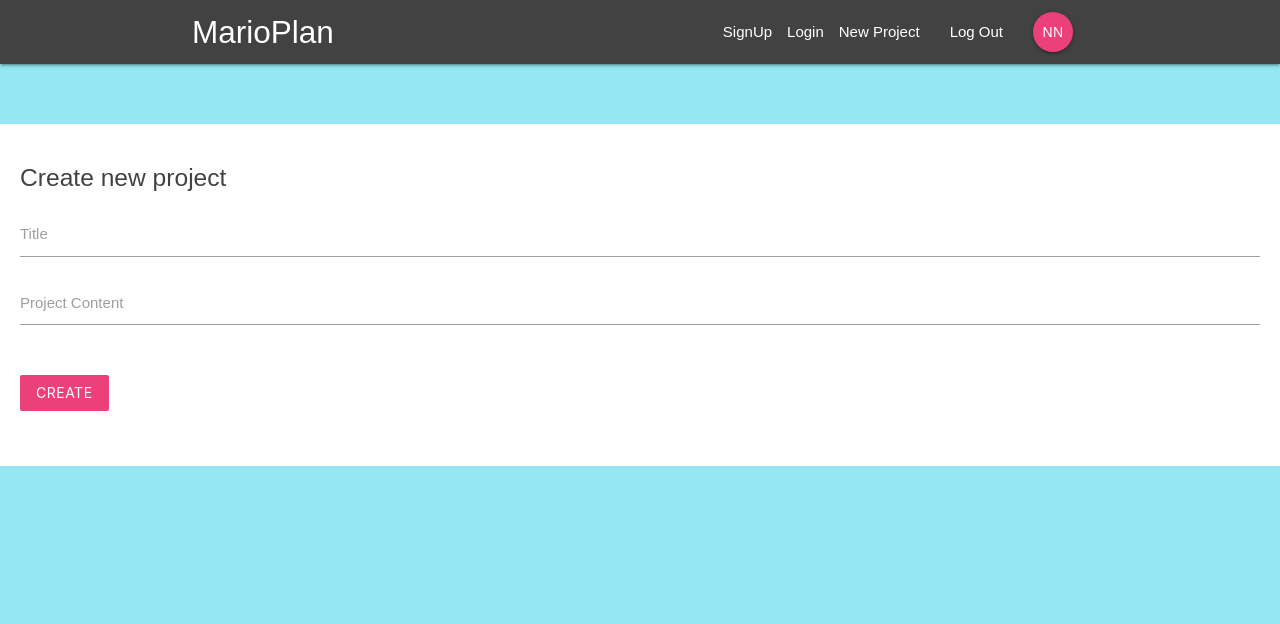
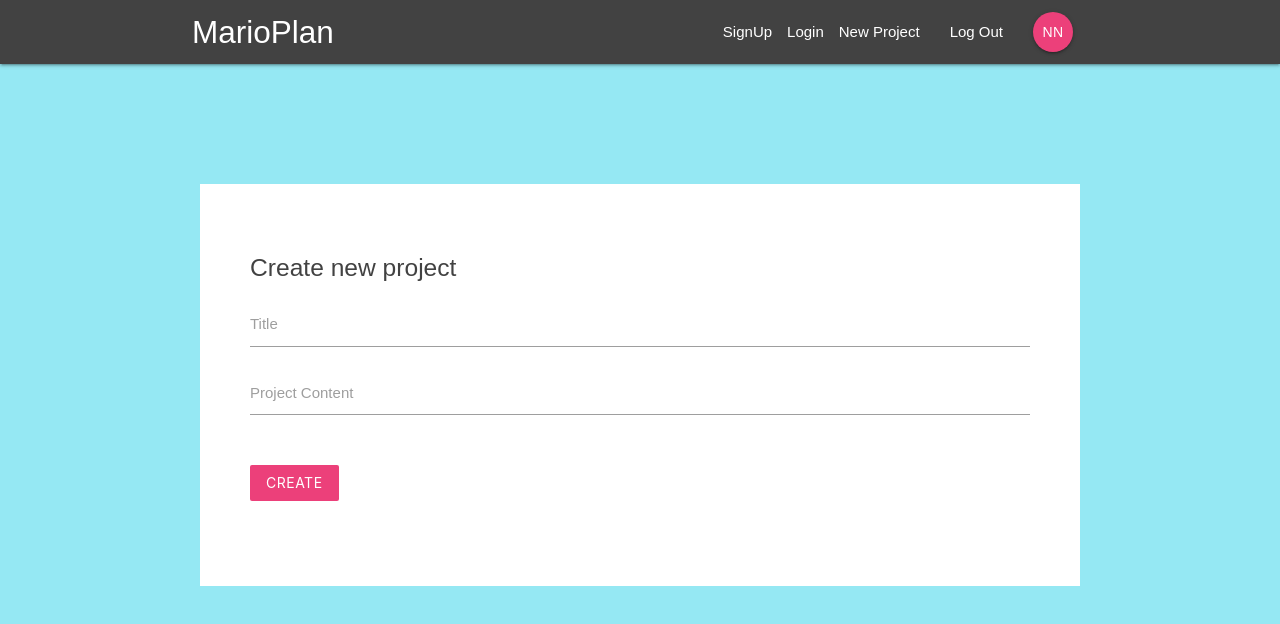
Before and after one commit to Venkatesh-tech/Firebase_Auth, a React (Create React App) app: page /create in a window 1280 px wide. Shown: the top 624 px of the page. Built offline with nearby package versions, Linux system fonts and the light colour scheme.

Commit message:
Added Thunk

```diff
--- a/package.json
+++ b/package.json
@@ -12,6 +12,7 @@
     "react-router-dom": "^5.2.0",
     "react-scripts": "4.0.3",
     "redux": "^4.1.0",
+    "redux-thunk": "^2.3.0",
     "web-vitals": "^1.1.1"
   },
   "scripts": {
--- a/src/components/projects/CreateProject.js
+++ b/src/components/projects/CreateProject.js
@@ -1,4 +1,6 @@
 import React, { Component } from "react";
+import { connect } from "react-redux";
+import { createProject } from "./../../store/actions/projectActions";
 class CreateProject extends Component {
   state = {
     title: "",
@@ -42,4 +44,10 @@ class CreateProject extends Component {
   }
 }
 
-export default CreateProject;
+const mapDispatchToProps = (dispatch) => {
+  return {
+    createProject,
+  };
+};
+
+export default connect()(CreateProject);
--- a/src/index.css
+++ b/src/index.css
@@ -8,14 +8,16 @@ body {
   font-family: sans-serif;
   background-size: 100%;
   background-position: bottom;
-
   background-color: #95e8f3;
   min-height: 100%;
 }
 
 form {
-  padding: 20px;
-  margin-top: 60px;
+  padding: 50px;
+  margin-top: 120px;
+  margin-bottom: 80px;
+  margin-left: 200px;
+  margin-right: 200px;
 }
 
 form button,
--- a/src/index.js
+++ b/src/index.js
@@ -3,11 +3,12 @@ import ReactDOM from "react-dom";
 import "./index.css";
 import App from "./App";
 import reportWebVitals from "./reportWebVitals";
-import { createStore } from "redux";
+import { createStore, applyMiddleware } from "redux";
 import rootReducer from "./store/reducers/rootReducer";
 import { Provider } from "react-redux";
+import thunk from "redux-thunk";
 
-const store = createStore(rootReducer);
+const store = createStore(rootReducer, applyMiddleware(thunk));
 
 ReactDOM.render(
   <Provider store={store}>
--- /dev/null
+++ b/src/store/actions/projectActions.js
@@ -0,0 +1,6 @@
+export const createProject = (project) => {
+  return (dispatch, getState) => {
+    //make async call to database
+    dispatch({ type: "CREATE_PROJECT", project });
+  };
+};
```
Also changed, not shown: 1 other file (tests, documents, lock files or other folders).
